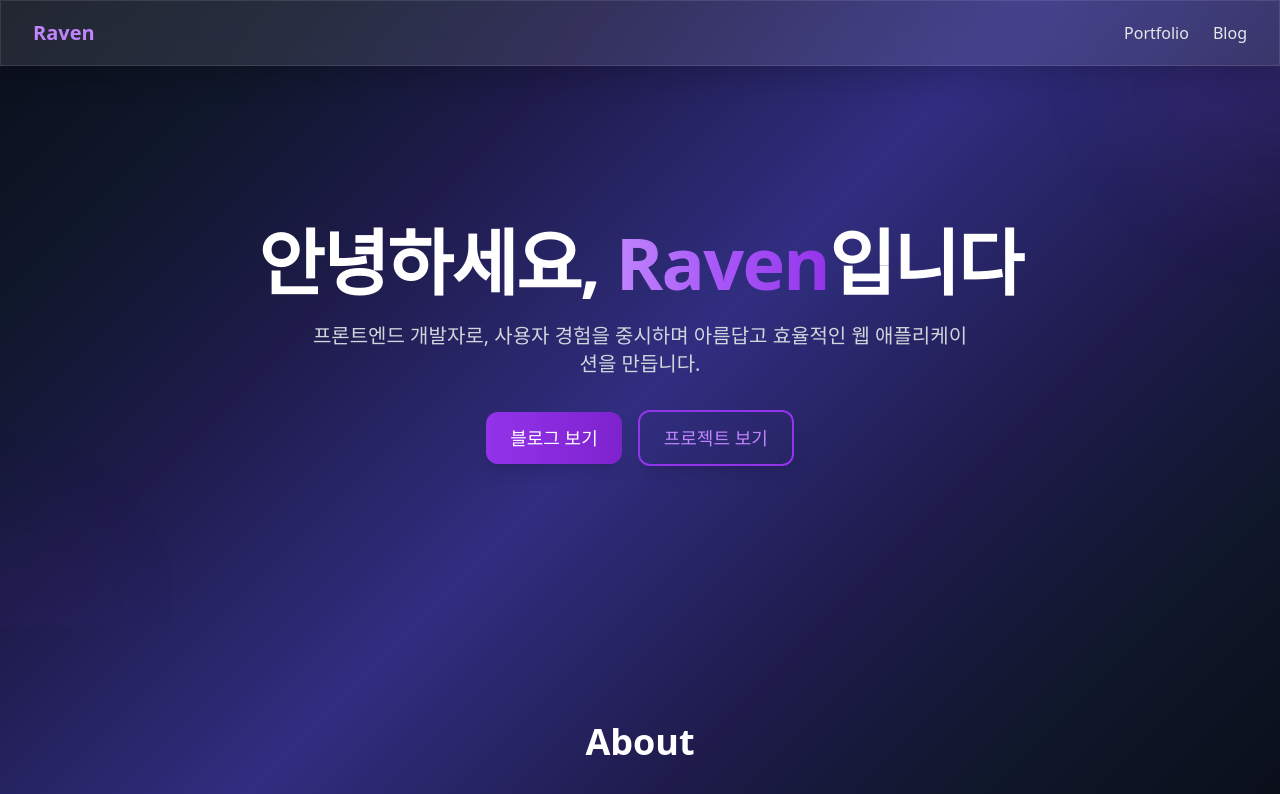
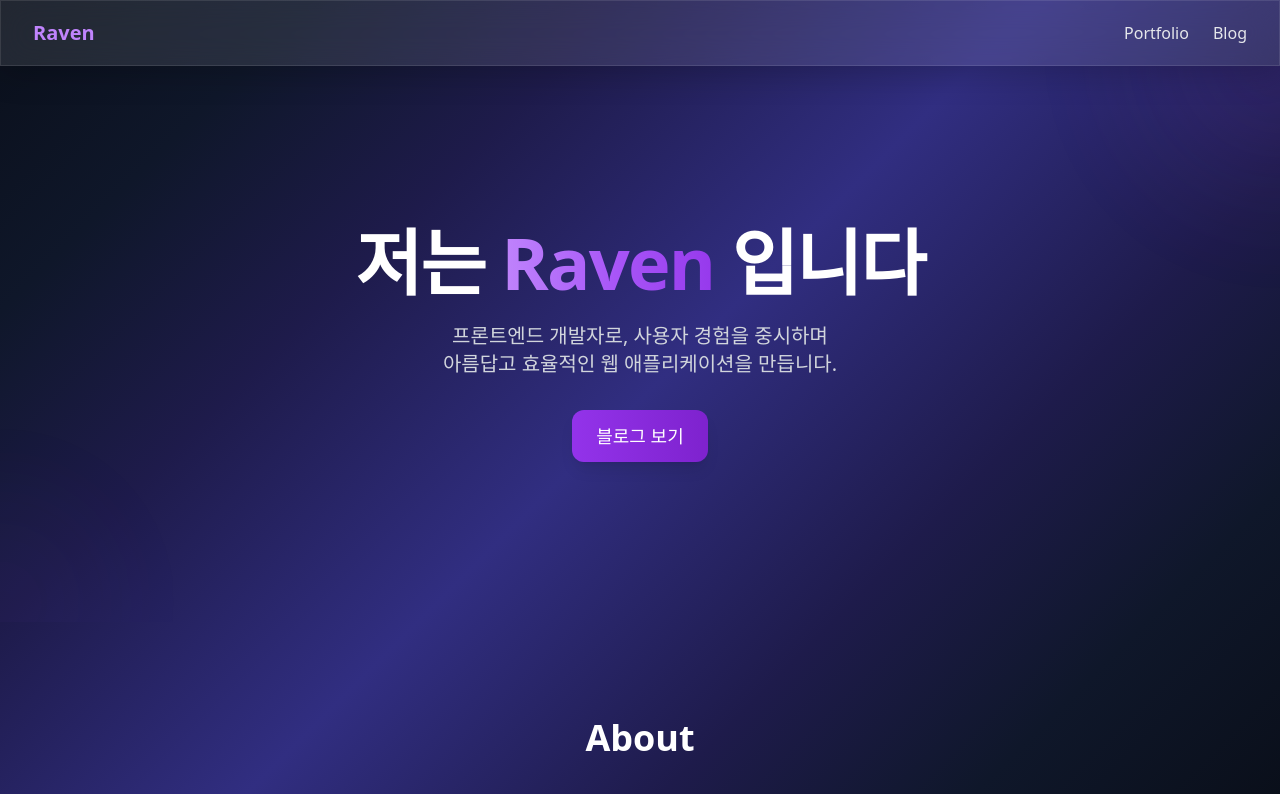
Before and after one commit to oobg/site, a React (Vite) app: page / in a window 1280 px wide. Shown: the top 794 px of the page. Built offline with nearby package versions, Linux system fonts and the light colour scheme; what miragejs would draw is missing.

Commit message:
style: update text content and improve button styles in Hero component for better user experience

```diff
--- a/src/widgets/hero/ui/hero.tsx
+++ b/src/widgets/hero/ui/hero.tsx
@@ -13,27 +13,27 @@ export const Hero = () => {
           <div className="animate-fade-in-up">
             <h1 className="mb-6 text-5xl font-extrabold tracking-tight text-white sm:text-6xl lg:text-7xl">
               <span className="block mb-3">
-                안녕하세요,{' '}
+                저는 {' '}
                 <span className="bg-gradient-to-r from-primary-400 via-primary-500 to-primary-600 bg-clip-text text-transparent">
-                  Raven
+                  Raven {' '}
                 </span>
                 입니다
               </span>
             </h1>
-            <p className="mb-8 text-lg text-gray-300 sm:text-xl max-w-2xl mx-auto">
+            <p className="mb-8 text-lg text-gray-300 sm:text-xl max-w-2xl mx-auto text-balance break-keep">
               프론트엔드 개발자로, 사용자 경험을 중시하며 아름답고 효율적인 웹 애플리케이션을 만듭니다.
             </p>
             <div className="flex flex-col items-center justify-center gap-4 sm:flex-row">
-              <Link to="/blog">
+              <Link to="/blog" className="cursor-pointer">
                 <Button size="lg" variant="primary">
                   블로그 보기
                 </Button>
               </Link>
-              <a href="#projects">
+              {/* <a href="#projects">
                 <Button size="lg" variant="outline">
                   프로젝트 보기
                 </Button>
-              </a>
+              </a> */}
             </div>
           </div>
         </div>
```
